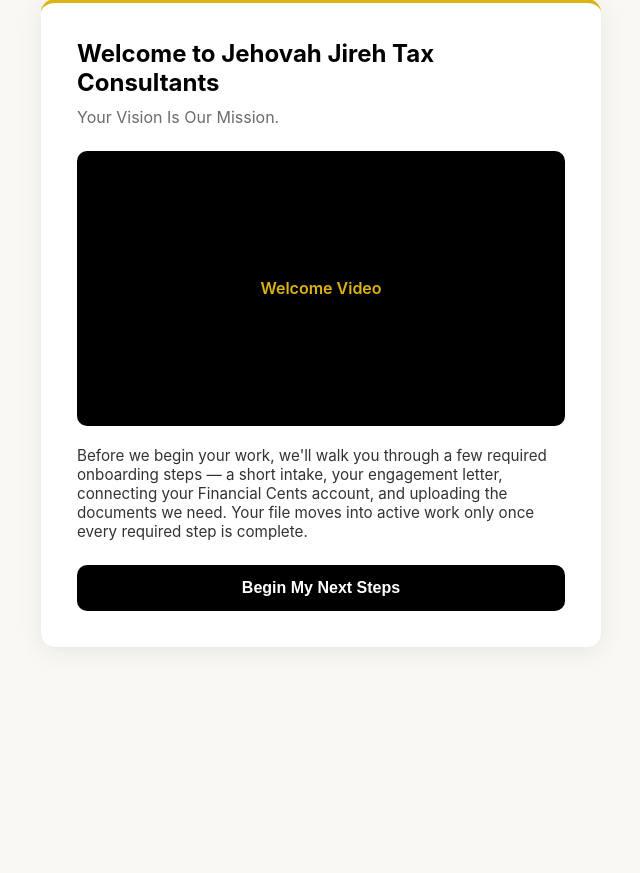
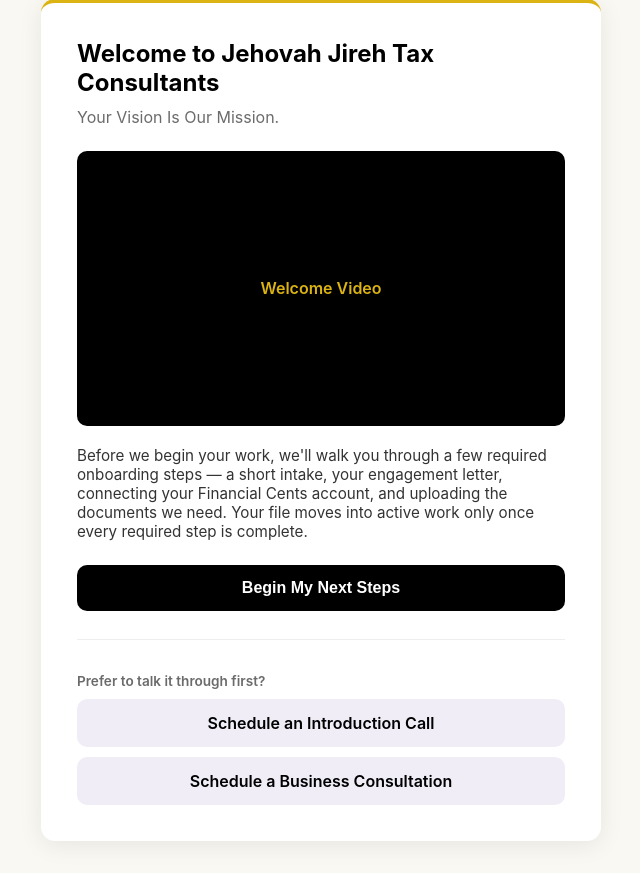
Before and after one commit to JJTC-web/JJTC-Guided-Onboarding, a Flask app: page / in a window 1280 px wide. Shown: the part 33-906 px from the top of the page, without its empty margins (319-959 px from the left). Before the commit the page ends 644 px from the top, so only its background shows below. Run offline with Flask 3, Linux system fonts and the light colour scheme.

Commit message:
Enhance welcome page with scheduling links
Added options for scheduling calls and consultations.

```diff
--- a/templates/welcome.html
+++ b/templates/welcome.html
@@ -18,4 +18,10 @@
 <form method="POST" action="{{ url_for('welcome_watched') }}">
   <button type="submit">Begin My Next Steps</button>
 </form>
+
+<div style="margin-top:28px;padding-top:20px;border-top:1px solid #eee;">
+  <p style="font-size:0.85rem;color:#6b6b6b;font-weight:600;margin-bottom:10px;">Prefer to talk it through first?</p>
+  <a href="https://calendly.com/jjtcinfo/introduction-call" target="_blank" class="btn" style="background:#f0edf7;color:#000;margin-top:0;margin-bottom:10px;">Schedule an Introduction Call</a>
+  <a href="https://calendly.com/jjtcinfo/business-consultations" target="_blank" class="btn" style="background:#f0edf7;color:#000;margin-top:0;">Schedule a Business Consultation</a>
+</div>
 {% endblock %}
```
